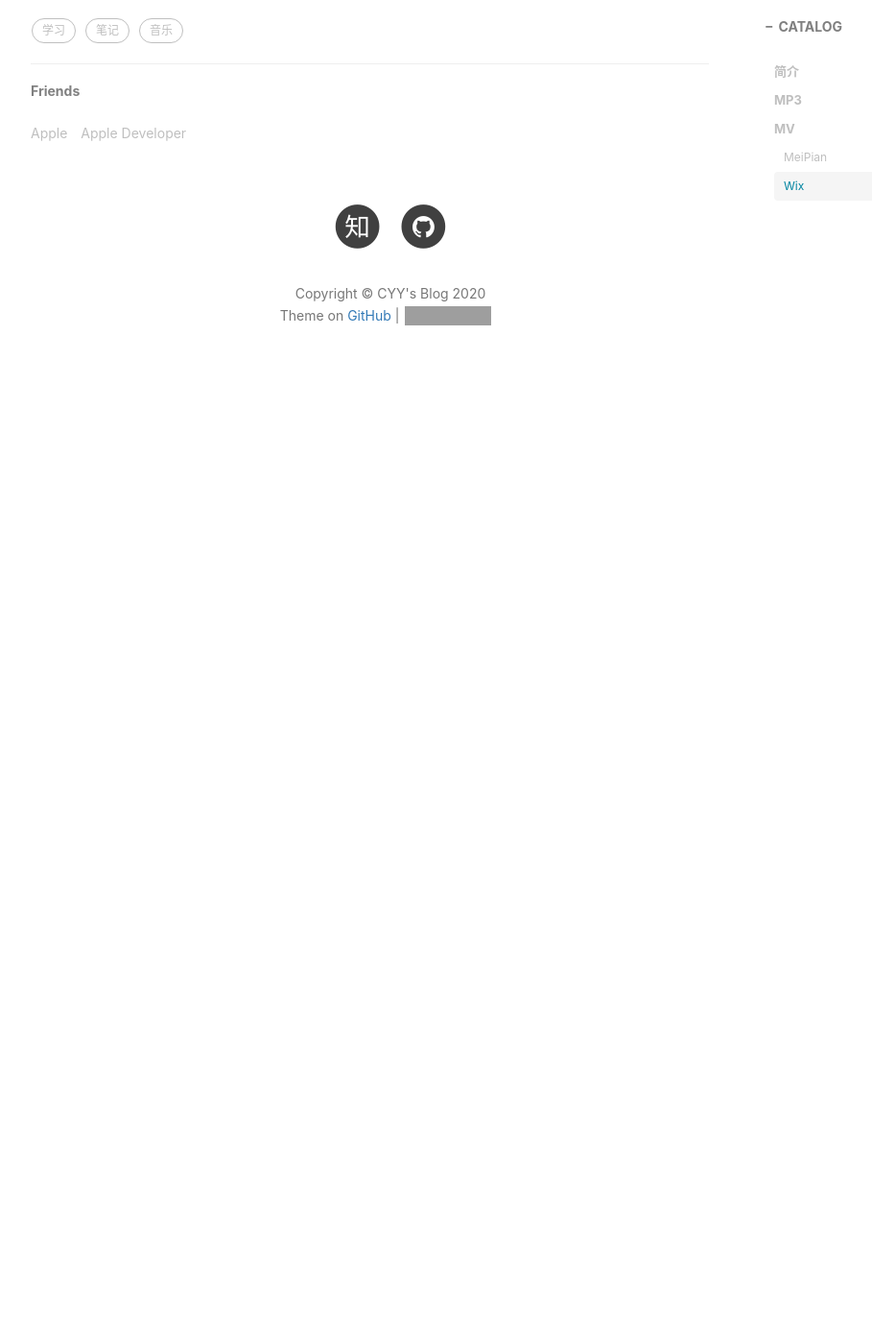
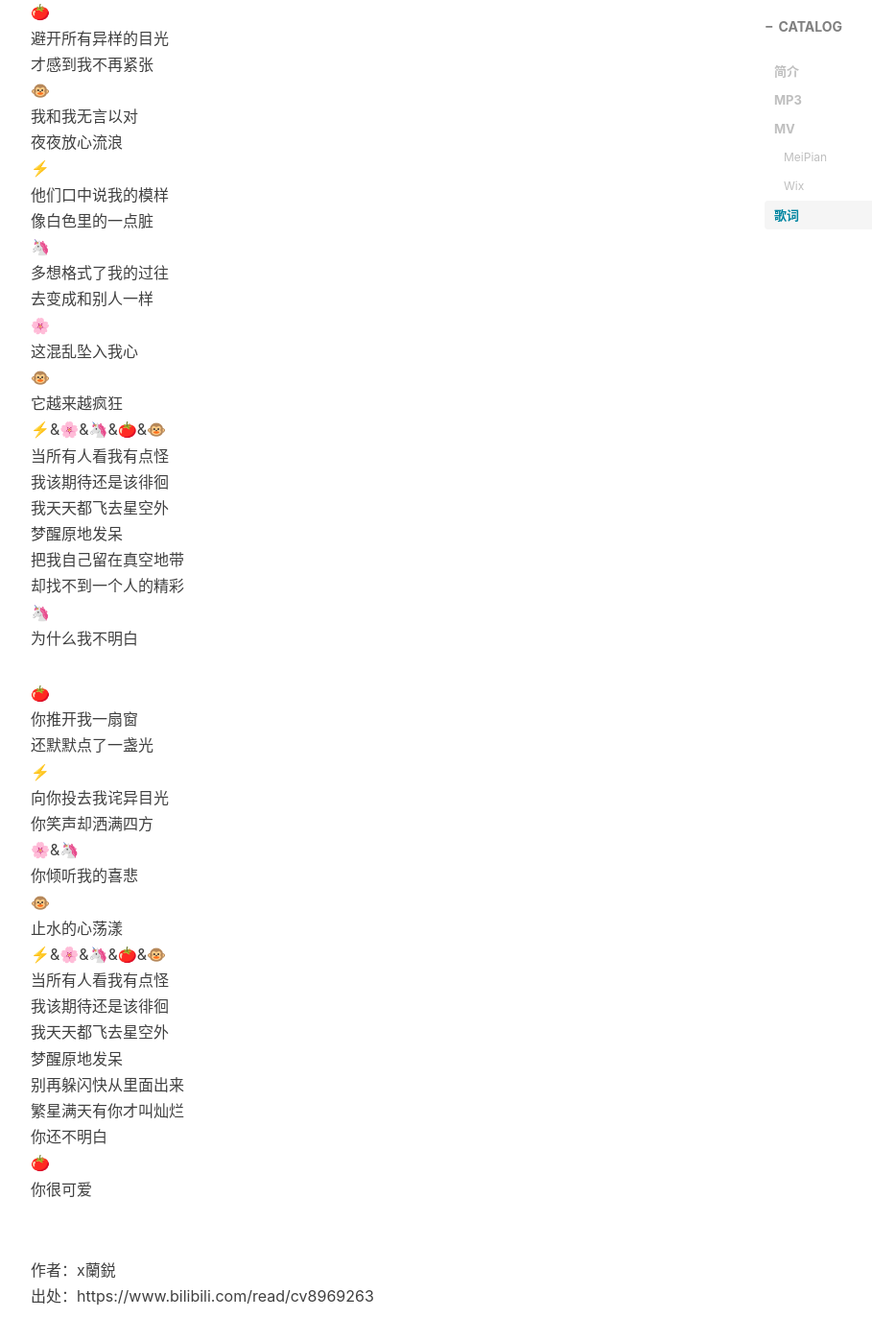
Before and after one commit to CYYHH3/Vercel-Blog, a Jekyll site: the page built from _posts/2020-12-30-怪可爱的.md, in a window 1280 px wide and 1400 px high, scrolled down 2194 px. Shown: the whole window at 96% size, without its empty margins (233-1142 px from the left). Built offline with Jekyll 4.4.1, drawn with Linux system fonts in a browser that asks for light colours; nearby versions of some CDN libraries; comment, search, counter and statistics services are not loaded; before the commit the page ends 2627 px from its top, so only the background shows below that; grey boxes are pictures that could not be loaded.

Commit message:
Update 2020-12-30-怪可爱的.md

```diff
--- a/_posts/2020-12-30-怪可爱的.md
+++ b/_posts/2020-12-30-怪可爱的.md
@@ -22,3 +22,57 @@ tags:
 <video src="https://ss2.meipian.me/users/16486831/1e1b7960-49d9-11eb-ba86-bd35d674f0a8_convert.mp4" controls="controls" poster="https://ss2.meipian.me/users/16486831/27dabe71-49d9-11eb-ba86-bd35d674f0a8.jpg-thumb3" class="video" style="width: 100%;max-height: 432px; object-fit: cover;"></video>
 ###### Wix
 <video src="https://video.wixstatic.com/video/457e8b_451664e1ed454f1889196cc678511c8b/1080p/mp4/file.mp4" controls="controls" poster="https://ss2.meipian.me/users/16486831/27dabe71-49d9-11eb-ba86-bd35d674f0a8.jpg-thumb3" class="video" style="width: 100%;max-height: 432px; object-fit: cover;"></video>
+
+# 歌词
+🌸<br>
+感觉我最习惯的地方<br>
+是角落里关上窗<br>
+🍅<br>
+避开所有异样的目光<br>
+才感到我不再紧张<br>
+🐵<br>
+我和我无言以对<br>
+夜夜放心流浪<br>
+⚡<br>
+他们口中说我的模样<br>
+像白色里的一点脏<br>
+🦄<br>
+多想格式了我的过往<br>
+去变成和别人一样<br>
+🌸<br>
+这混乱坠入我心<br>
+🐵<br>
+它越来越疯狂<br>
+⚡&🌸&🦄&🍅&🐵<br>
+当所有人看我有点怪<br>
+我该期待还是该徘徊<br>
+我天天都飞去星空外<br>
+梦醒原地发呆<br>
+把我自己留在真空地带<br>
+却找不到一个人的精彩<br>
+🦄<br>
+为什么我不明白
+
+🍅<br>
+你推开我一扇窗<br>
+还默默点了一盏光<br>
+⚡<br>
+向你投去我诧异目光<br>
+你笑声却洒满四方<br>
+🌸&🦄<br>
+你倾听我的喜悲<br>
+🐵<br>
+止水的心荡漾<br>
+⚡&🌸&🦄&🍅&🐵<br>
+当所有人看我有点怪<br>
+我该期待还是该徘徊<br>
+我天天都飞去星空外<br>
+梦醒原地发呆<br>
+别再躲闪快从里面出来<br>
+繁星满天有你才叫灿烂<br>
+你还不明白<br>
+🍅<br>
+你很可爱<br><br>
+
+作者：x蘭鋭<br>
+出处：https://www.bilibili.com/read/cv8969263
```
